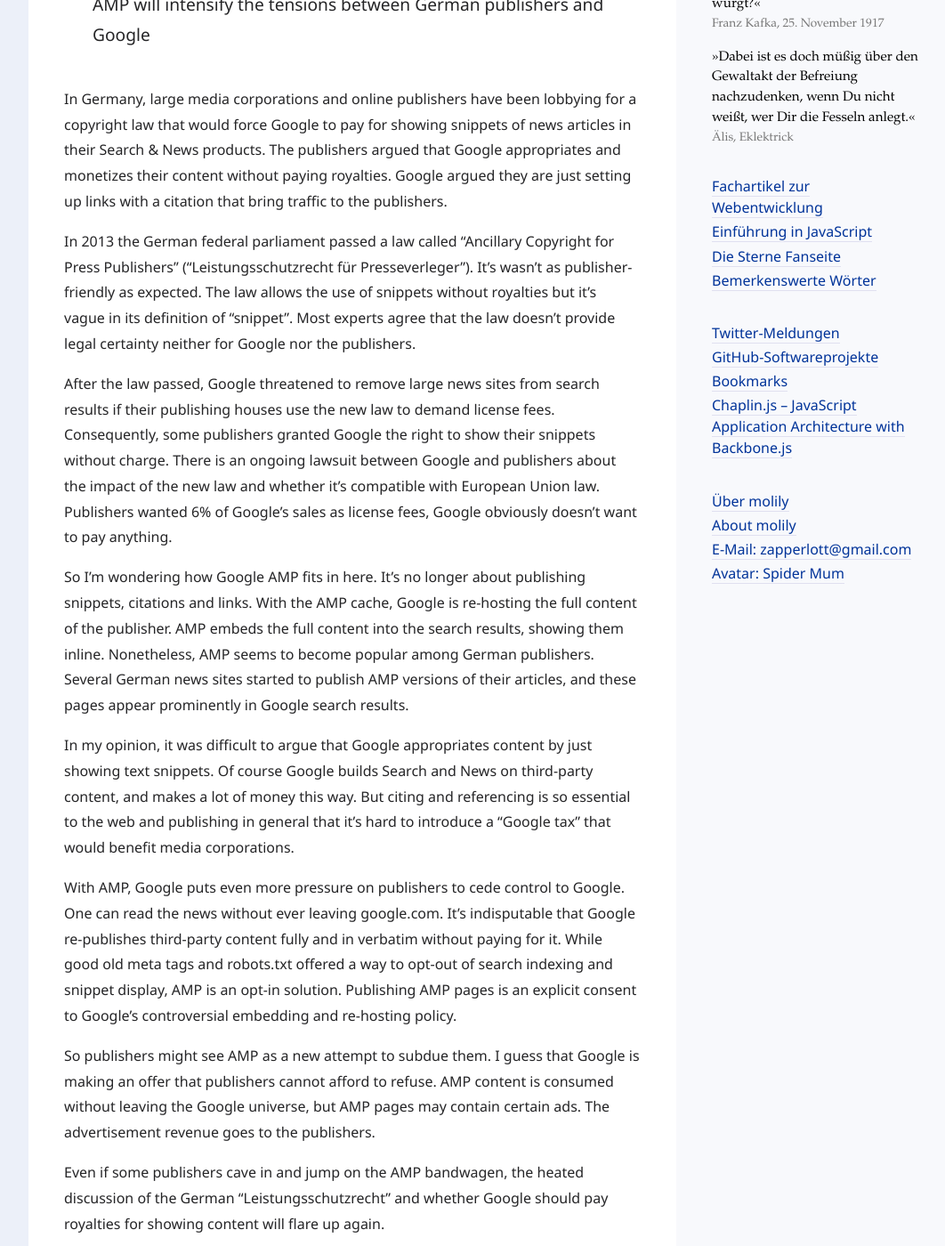
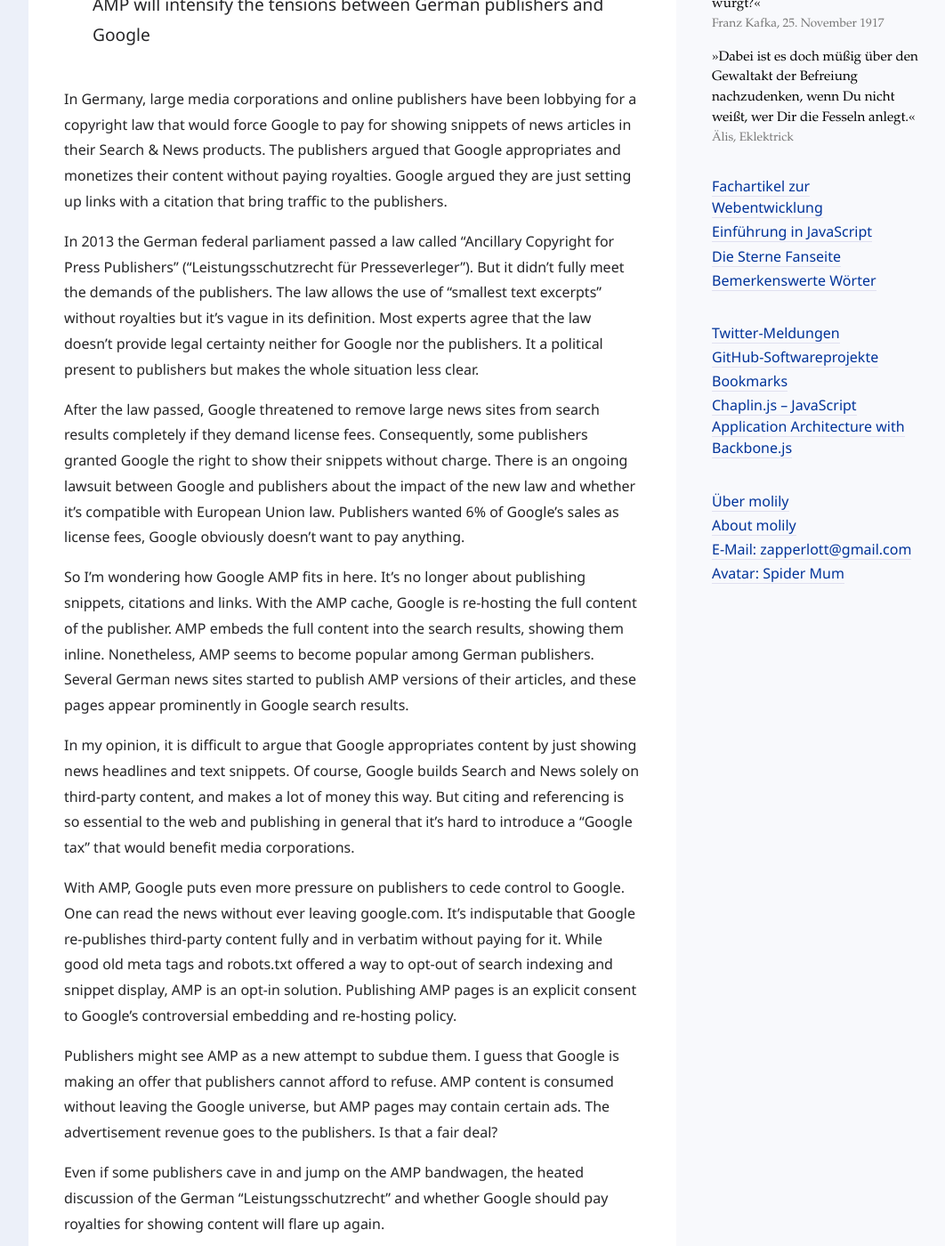
Before and after one commit to molily/molily.de, a Jekyll site: the page built from _posts/2017-06-01-amp-copyright-law.md, in a window 1280 px wide and 1400 px high, scrolled down 246 px. Shown: the whole window at 89% size, without its empty margins (88-1150 px from the left). Built offline with Jekyll 4.4.1, drawn with Linux system fonts in a browser that asks for light colours; some web fonts are replaced.

Commit message:
Article improvements

```diff
--- a/_posts/2017-06-01-amp-copyright-law.md
+++ b/_posts/2017-06-01-amp-copyright-law.md
@@ -8,17 +8,17 @@
 
 In Germany, large media corporations and online publishers have been lobbying for a copyright law that would force Google to pay for showing snippets of news articles in their Search & News products. The publishers argued that Google appropriates and monetizes their content without paying royalties. Google argued they are just setting up links with a citation that bring traffic to the publishers.
 
-In 2013 the German federal parliament passed a law called “Ancillary Copyright for Press Publishers” (“Leistungsschutzrecht für Presseverleger”). It’s wasn’t as publisher-friendly as expected. The law allows the use of snippets without royalties but it’s vague in its definition of “snippet”. Most experts agree that the law doesn’t provide legal certainty neither for Google nor the publishers.
+In 2013 the German federal parliament passed a law called “Ancillary Copyright for Press Publishers” (“Leistungsschutzrecht für Presseverleger”). But it didn’t fully meet the demands of the publishers. The law allows the use of “smallest text excerpts” without royalties but it’s vague in its definition. Most experts agree that the law doesn’t provide legal certainty neither for Google nor the publishers. It a political present to publishers but makes the whole situation less clear.
 
-After the law passed, Google threatened to remove large news sites from search results if their publishing houses use the new law to demand license fees. Consequently, some publishers granted Google the right to show their snippets without charge. There is an ongoing lawsuit between Google and publishers about the impact of the new law and whether it’s compatible with European Union law. Publishers wanted 6% of Google’s sales as license fees, Google obviously doesn’t want to pay anything.
+After the law passed, Google threatened to remove large news sites from search results completely if they demand license fees. Consequently, some publishers granted Google the right to show their snippets without charge. There is an ongoing lawsuit between Google and publishers about the impact of the new law and whether it’s compatible with European Union law. Publishers wanted 6% of Google’s sales as license fees, Google obviously doesn’t want to pay anything.
 
 So I’m wondering how Google AMP fits in here. It’s no longer about publishing snippets, citations and links. With the AMP cache, Google is re-hosting the full content of the publisher. AMP embeds the full content into the search results, showing them inline. Nonetheless, AMP seems to become popular among German publishers. Several German news sites started to publish AMP versions of their articles, and these pages appear prominently in Google search results.
 
-In my opinion, it was difficult to argue that Google appropriates content by just showing text snippets. Of course Google builds Search and News on third-party content, and makes a lot of money this way. But citing and referencing is so essential to the web and publishing in general that it’s hard to introduce a “Google tax” that would benefit media corporations.
+In my opinion, it is difficult to argue that Google appropriates content by just showing news headlines and text snippets. Of course, Google builds Search and News solely on third-party content, and makes a lot of money this way. But citing and referencing is so essential to the web and publishing in general that it’s hard to introduce a “Google tax” that would benefit media corporations.
 
 With AMP, Google puts even more pressure on publishers to cede control to Google. One can read the news without ever leaving google.com. It’s indisputable that Google re-publishes third-party content fully and in verbatim without paying for it. While good old meta tags and robots.txt offered a way to opt-out of search indexing and snippet display, AMP is an opt-in solution. Publishing AMP pages is an explicit consent to Google’s controversial embedding and re-hosting policy.
 
-So publishers might see AMP as a new attempt to subdue them. I guess that Google is making an offer that publishers cannot afford to refuse. AMP content is consumed without leaving the Google universe, but AMP pages may contain certain ads. The advertisement revenue goes to the publishers.
+Publishers might see AMP as a new attempt to subdue them. I guess that Google is making an offer that publishers cannot afford to refuse. AMP content is consumed without leaving the Google universe, but AMP pages may contain certain ads. The advertisement revenue goes to the publishers. Is that a fair deal?
 
 Even if some publishers cave in and jump on the AMP bandwagen, the heated discussion of the German “Leistungsschutzrecht” and whether Google should pay royalties for showing content will flare up again.
 
@@ -29,7 +29,7 @@
   <a href="https://de.wikipedia.org/wiki/Leistungsschutzrecht_f%C3%BCr_Presseverleger" hreflang="de">Wikipedia: Leistungsschutzrecht für Presseverleger (German)</a>
 </li>
 <li>
-  <a href="https://de.wikipedia.org/wiki/Leistungsschutzrecht_f%C3%BCr_Presseverleger">Wikipedia: Ancillary copyright for press publishers (English)</a>
+  <a href="https://en.wikipedia.org/wiki/Ancillary_copyright_for_press_publishers">Wikipedia: Ancillary copyright for press publishers (English)</a>
 </li>
 <li>
   <a href="http://www.pcworld.com/article/3195443/internet/google-case-raises-doubts-about-german-news-copyright-law.html">PCWorld: Google case raises doubts about German news copyright law</a>
```
